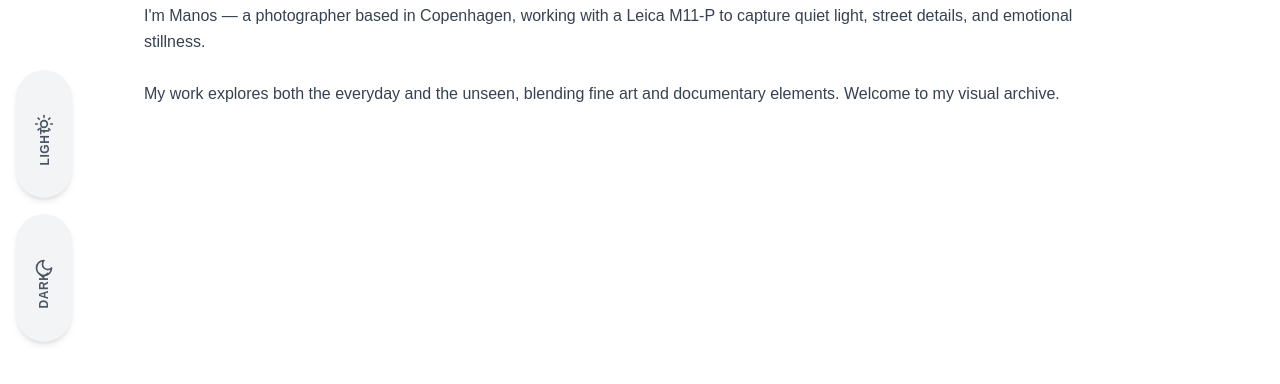
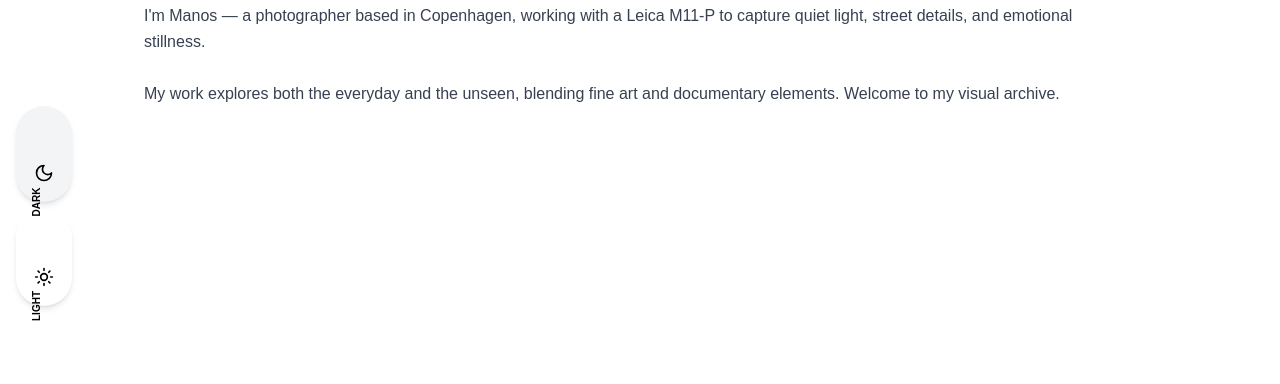
Before and after one commit to Homer-0/my-photo-site, a Next.js app: page /about in a window 1280 px wide. Shown: the part 194-578 px from the top of the page. Built offline with nearby package versions, Linux system fonts and the light colour scheme; a web font is replaced by a local one.

Commit message:
Update ThemeSwitcher.tsx

```diff
--- a/components/ThemeSwitcher.tsx
+++ b/components/ThemeSwitcher.tsx
@@ -3,7 +3,6 @@
 import { useTheme } from 'next-themes';
 import { useEffect, useState } from 'react';
 import { Sun, Moon } from 'lucide-react';
-import clsx from 'clsx';
 
 export default function ThemeSwitcher() {
   const { theme, setTheme } = useTheme();
@@ -16,35 +15,23 @@ export default function ThemeSwitcher() {
   if (!mounted) return null;
 
   return (
-    <div className="fixed left-4 top-1/2 -translate-y-1/2 z-50 flex flex-col items-center gap-4">
+    <div className="fixed left-4 top-1/2 -translate-y-1/2 z-50 flex flex-col items-center space-y-2">
       <button
-        onClick={() => setTheme('light')}
-        className={clsx(
-          'w-14 h-32 flex flex-col items-center justify-center rounded-full shadow-md transition-all duration-300 px-1 py-2',
-          theme === 'light'
-            ? 'bg-white text-black'
-            : 'bg-gray-100 text-gray-600'
-        )}
+        onClick={() => setTheme('dark')}
+        className={`w-14 h-24 flex flex-col justify-end items-center bg-gray-100 dark:bg-gray-800 rounded-full shadow-md transition-all`}
+        aria-label="Activate Dark Mode"
       >
-        <Sun size={20} className="mb-1" />
-        <span className="text-xs font-semibold transform -rotate-90 origin-center tracking-wider">
-          LIGHT
-        </span>
+        <Moon size={20} className="mb-1" />
+        <span className="text-[10px] font-bold rotate-[-90deg] origin-bottom whitespace-nowrap">DARK</span>
       </button>
 
       <button
-        onClick={() => setTheme('dark')}
-        className={clsx(
-          'w-14 h-32 flex flex-col items-center justify-center rounded-full shadow-md transition-all duration-300 px-1 py-2',
-          theme === 'dark'
-            ? 'bg-white text-black'
-            : 'bg-gray-100 text-gray-600'
-        )}
+        onClick={() => setTheme('light')}
+        className={`w-14 h-24 flex flex-col justify-end items-center bg-white dark:bg-gray-700 rounded-full shadow-md transition-all`}
+        aria-label="Activate Light Mode"
       >
-        <Moon size={20} className="mb-1" />
-        <span className="text-xs font-semibold transform -rotate-90 origin-center tracking-wider">
-          DARK
-        </span>
+        <Sun size={20} className="mb-1" />
+        <span className="text-[10px] font-bold rotate-[-90deg] origin-bottom whitespace-nowrap">LIGHT</span>
       </button>
     </div>
   );
```
